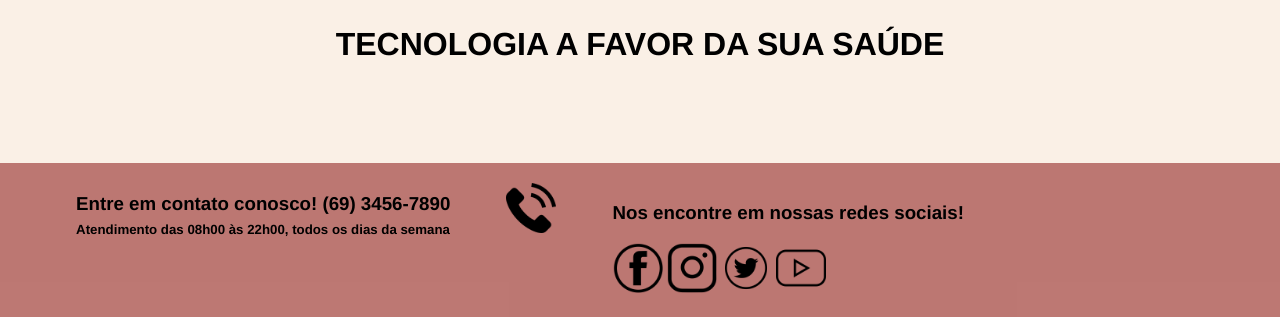
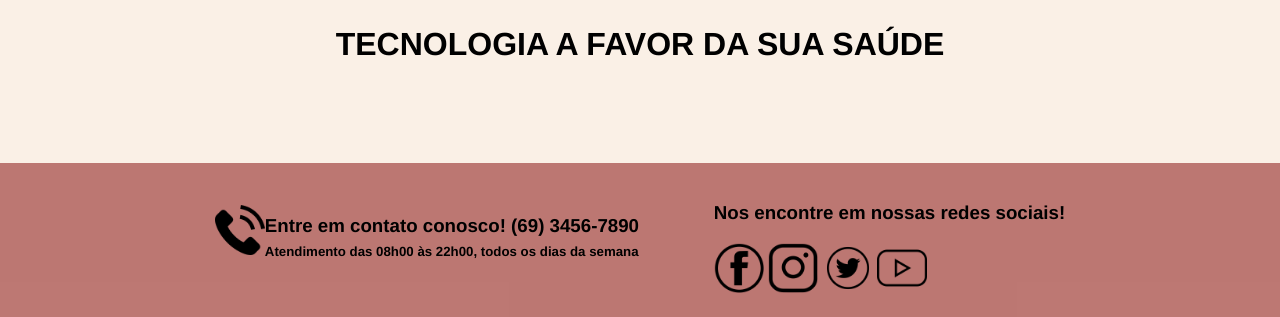
Before and after one commit to Po747o/Pharmacy, a PHP site: page /home.html in a window 1280 px wide. Shown: the part 735-1052 px from the top of the page. Run offline with PHP 8.4, Linux system fonts and the light colour scheme.

Commit message:
atualizações

```diff
--- a/css/layout.css
+++ b/css/layout.css
@@ -95,7 +95,15 @@ main {
     display: flex;
     flex-flow: row wrap;
     justify-content: space-evenly;
+    align-items: center;
     text-align: justify;
+    margin: 0 auto;
+}
+
+.corpoFooter .atendimento {
+    display: flex;
+    flex-flow: row wrap;
+    justify-content: space-between;
 }
 
 .imagesft img{
--- a/home.html
+++ b/home.html
@@ -42,13 +42,16 @@
 
     <footer class="footer">
         <div class="corpoFooter">
-            <div class="texto">
-                <h3>Entre em contato conosco! (69) 3456-7890</h3>
-                <h5>Atendimento das 08h00 às 22h00, todos os dias da semana </h5>
-            </div>
 
-            <div class="imagesft">
-                <img src="imagens/iconetelefone.png" alt="#">
+            <div class="atendimento">
+                <div class="imagesft">
+                    <img src="imagens/iconetelefone.png" alt="#">
+                </div>
+
+                <div class="texto">
+                    <h3>Entre em contato conosco! (69) 3456-7890</h3>
+                    <h5>Atendimento das 08h00 às 22h00, todos os dias da semana </h5>
+                </div>
             </div>
 
             <div class="imagesft2">
```
